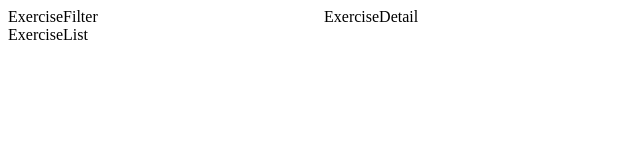
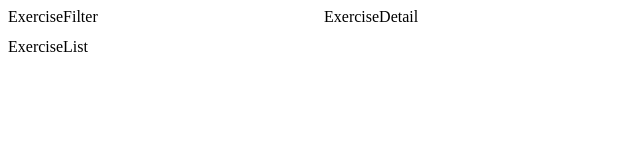
Before and after one commit to jacobleesinger/future-frontender-takehome, a React (Create React App) app: page / in a window 1280 px wide. Shown: the top 160 px of the page, without its empty margins (0-640 px from the left). Built offline with nearby package versions, Linux system fonts and the light colour scheme.

Commit message:
positions filter

```diff
--- /dev/null
+++ b/src/components/ExerciseFilter.css
@@ -0,0 +1,3 @@
+.exercise-filter {
+  position: fixed;
+}
--- a/src/components/ExerciseFilter.js
+++ b/src/components/ExerciseFilter.js
@@ -1,8 +1,9 @@
 import React, { Component } from 'react';
 
+import './ExerciseFilter.css';
 class ExerciseFilter extends Component {
   render() {
-    return <div>ExerciseFilter</div>;
+    return <div className='exercise-filter'>ExerciseFilter</div>;
   }
 }
 
--- /dev/null
+++ b/src/components/ExerciseList.css
@@ -0,0 +1,3 @@
+.exercise-list {
+  margin-top: 30px;
+}
--- a/src/components/ExerciseList.js
+++ b/src/components/ExerciseList.js
@@ -1,5 +1,7 @@
 import React from 'react';
 
-const ExerciseList = () => <div>ExerciseList</div>;
+import './ExerciseList.css';
+
+const ExerciseList = () => <div className='exercise-list'>ExerciseList</div>;
 
 export default ExerciseList;
```
